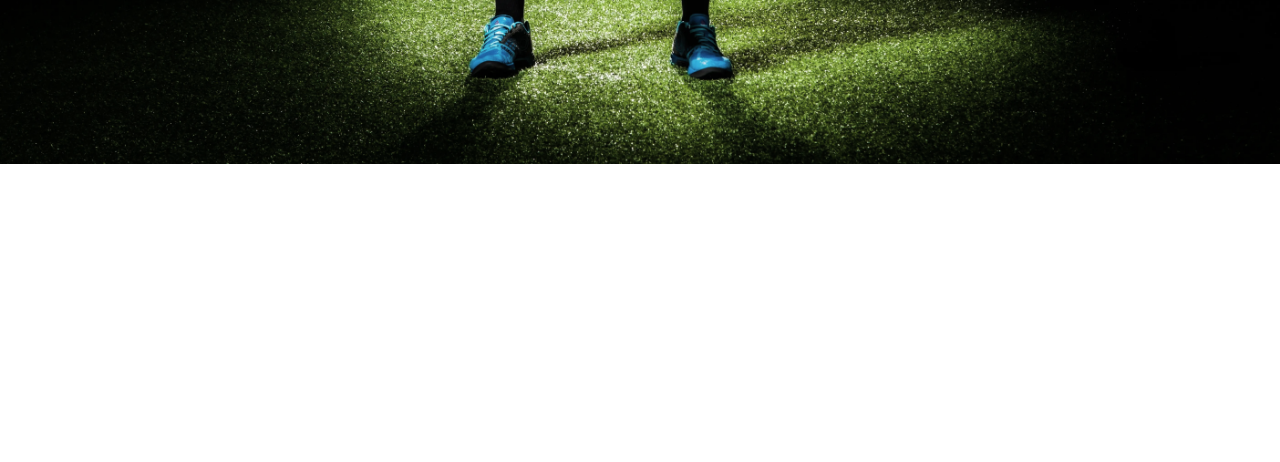
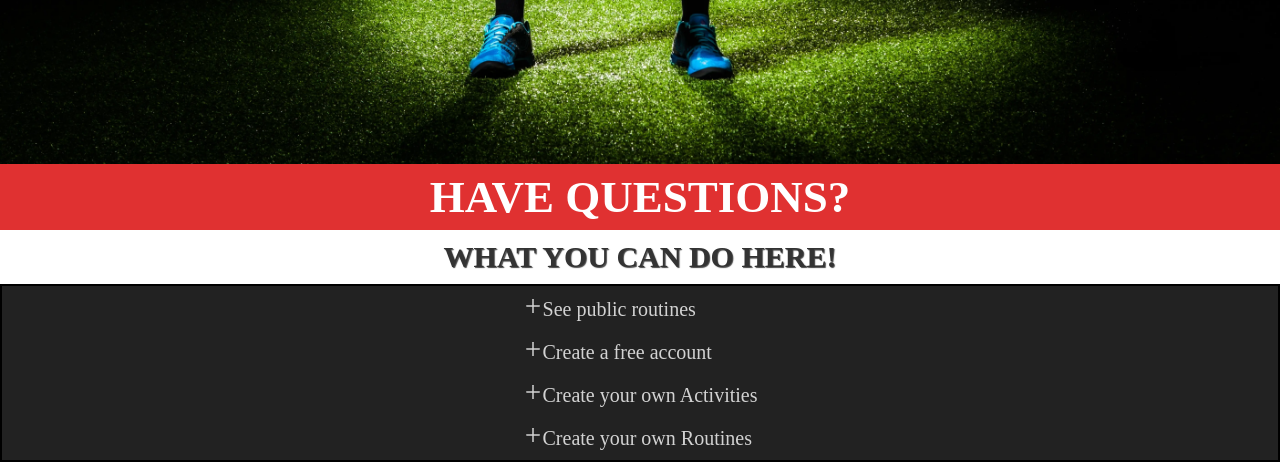
Before and after one commit to yeisonnn/FitnessTrackerReact, a React app: page / in a window 1280 px wide. Shown: the part 636-1098 px from the top of the page. Before the commit the page ends 800 px from the top, so only its background shows below. Built offline with nearby package versions, Linux system fonts and the light colour scheme; a web font is replaced by a local one.

Commit message:
home page CSS

```diff
--- a/src/components/Home.js
+++ b/src/components/Home.js
@@ -2,10 +2,12 @@ import { Link } from 'react-router-dom';
 import React, { useState } from 'react';
 import classes from './Home.module.css';
 import Login from './Login';
+import { AiOutlinePlus } from 'react-icons/ai';
 
 const Home = () => {
   const [showLogin, setLogin] = useState(true);
   return (
+    <>
       <section className={classes.mainHome}>
         <div className={classes['home-container']}>
           <div className={classes.welcome}>
@@ -38,6 +40,36 @@ const Home = () => {
           </div>
         </div>
       </section>
+      <div className={classes.questions}>
+        <h2>Have questions?</h2>
+      </div>
+      <div className={classes.description}>
+        <h4>What you can do here!</h4>
+        <div className={classes['description-list']}>
+          <ul>
+            <li>
+              <AiOutlinePlus />
+              See public routines
+            </li>
+            <li>
+              {' '}
+              <AiOutlinePlus />
+              Create a free account
+            </li>
+            <li>
+              {' '}
+              <AiOutlinePlus />
+              Create your own Activities
+            </li>
+            <li>
+              {' '}
+              <AiOutlinePlus />
+              Create your own Routines
+            </li>
+          </ul>
+        </div>
+      </div>
+    </>
   );
 };
 
--- a/src/components/Home.module.css
+++ b/src/components/Home.module.css
@@ -11,7 +11,7 @@
   display: flex;
   justify-content: center;
   align-items: center;
-  filter: grayscale(33%);
+  /* filter: grayscale(33%); */
 }
 
 .home-container {
@@ -156,7 +156,7 @@
   background-color: #fff;
   display: inline-block;
   margin-right: 5px;
-  background-color: tomato;
+  background-color: #e03131;
   opacity: 0;
 }
 
@@ -167,3 +167,58 @@
 .register-btn {
   margin-left: auto;
 }
+
+.questions {
+  width: 100%;
+  min-height: 5rem;
+  display: flex;
+  justify-content: center;
+  align-items: center;
+  background-color: #e03131;
+  color: #fff;
+  font-family: 'Metamorphous', cursive;
+  font-size: 3rem;
+  padding: 0.7rem;
+  text-transform: uppercase;
+}
+
+.description {
+  font-size: 3rem;
+  font-family: 'Metamorphous', cursive;
+}
+
+.description h4 {
+  color: #333;
+  padding: 1rem;
+  text-align: center;
+  text-transform: uppercase;
+  text-shadow: 1px 1px 1px #444;
+  width: 50%;
+  margin: 0 auto;
+}
+
+.description-list {
+  border: 2px solid #000;
+  background-color: #222;
+  font-size: 2rem;
+  color: #fff;
+  padding: 1rem;
+  display: flex;
+  justify-content: center;
+}
+
+.description-list ul {
+  list-style: none;
+  display: flex;
+  flex-direction: column;
+  gap: 1.8rem;
+}
+
+.description-list ul li {
+  cursor: pointer;
+  opacity: 0.8;
+}
+
+.description-list ul li:hover {
+  opacity: 2;
+}
```
Lines whose indentation alone changed are shown as unchanged.
